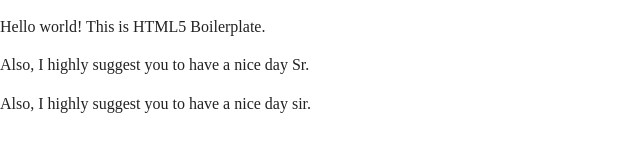
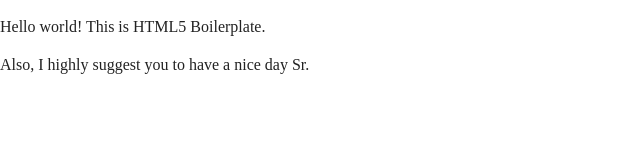
Before and after one commit to ErickGomez98/html-boilerplate, a plain HTML site: page index.html in a window 1280 px wide. Shown: the whole page, without its empty margins (0-640 px from the left). Drawn offline with nearby package versions, Linux system fonts and the light colour scheme.

Commit message:
Newest Commit

```diff
--- a/index.html
+++ b/index.html
@@ -23,7 +23,7 @@
         <p>Hello world! This is HTML5 Boilerplate.</p>
 
         <p>Also, I highly suggest you to have a nice day Sr.</p>
-        <p>Also, I highly suggest you to have a nice day sir.</p>
+
 
         <script src="js/vendor/modernizr-3.5.0.min.js"></script>
         <script src="https://code.jquery.com/jquery-3.2.1.min.js" integrity="sha256-hwg4gsxgFZhOsEEamdOYGBf13FyQuiTwlAQgxVSNgt4=" crossorigin="anonymous"></script>
```
